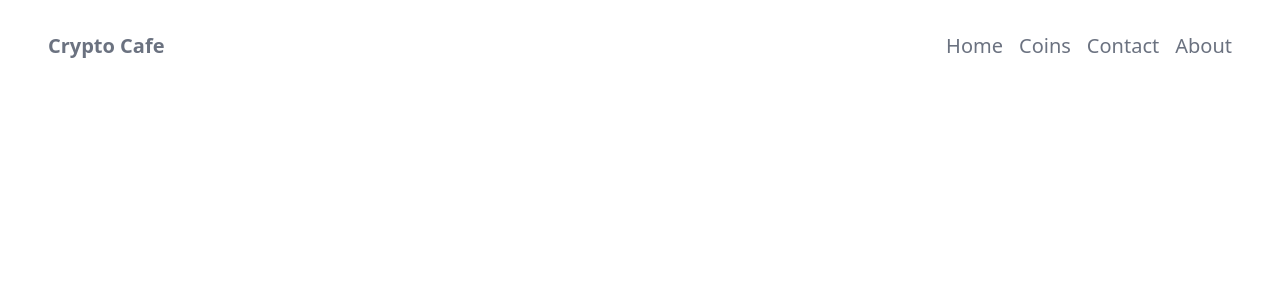
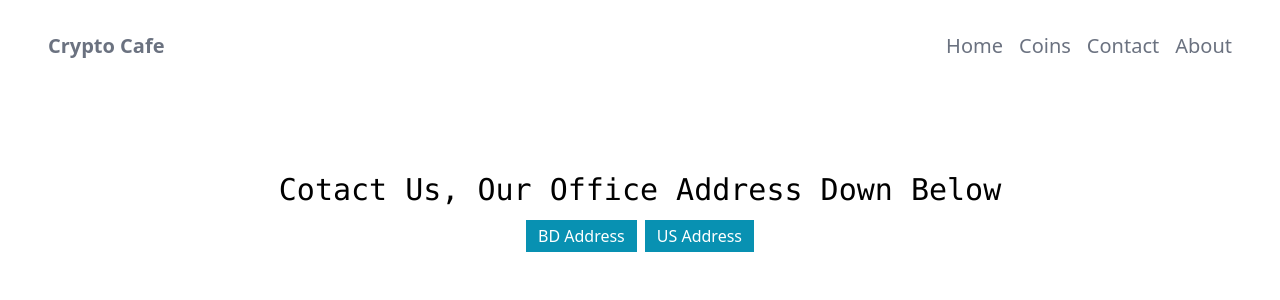
Before and after one commit to monirhabderabby/crypto-cafe, a React (Create React App) app: page /contact in a window 1280 px wide. Shown: the top 300 px of the page. Built offline with nearby package versions, Linux system fonts and the light colour scheme.

Commit message:
Contact.js jsx completed

```diff
--- a/src/App.js
+++ b/src/App.js
@@ -2,6 +2,8 @@ import './App.css';
 import { Routes, Route} from "react-router-dom";
 import Homepage from './components/Homepage/Homepage';
 import Header from './components/Homepage/Header/Header';
+import Coins from './components/Homepage/Coins/Coins';
+import Contact from './components/Contact/Contact';
 
 function App() {
   return (
@@ -9,6 +11,8 @@ function App() {
       <Header></Header>
       <Routes>
         <Route path='/' element={<Homepage></Homepage>}></Route>
+        <Route path='/coins' element={<Coins></Coins>}></Route>
+        <Route path='/contact' element={<Contact></Contact>}></Route>
       </Routes>
     </div>
   );
--- /dev/null
+++ b/src/components/Contact/Contact.js
@@ -0,0 +1,23 @@
+import React from 'react';
+
+const Contact = () => {
+    return (
+        <section className='px-4 pt-20 pb-24 mx-auto max-w-7xl md:px-2'>
+            <div className='flex flex-col justify-center items-center'>
+                <h1 className='font-mono text-xl text-center md:text-3xl'>
+                    Cotact Us, Our Office Address Down Below
+                </h1>
+                <div className='flex justify-center items-center'>
+                    <button className='py-1 px-3 text-white mt-3 mx-1 bg-cyan-600 w-auto sm:md-0'>
+                        BD Address
+                    </button>
+                    <button className='py-1 px-3 text-white mt-3 mx-1 bg-cyan-600 w-auto sm:md-0'>
+                        US Address
+                    </button>
+                </div>
+            </div>
+        </section>
+    );
+};
+
+export default Contact;
--- /dev/null
+++ b/src/components/Homepage/Coins/Coins.js
@@ -0,0 +1,11 @@
+import React from 'react';
+
+const Coins = () => {
+    return (
+        <div>
+            This is coin page
+        </div>
+    );
+};
+
+export default Coins;
```
